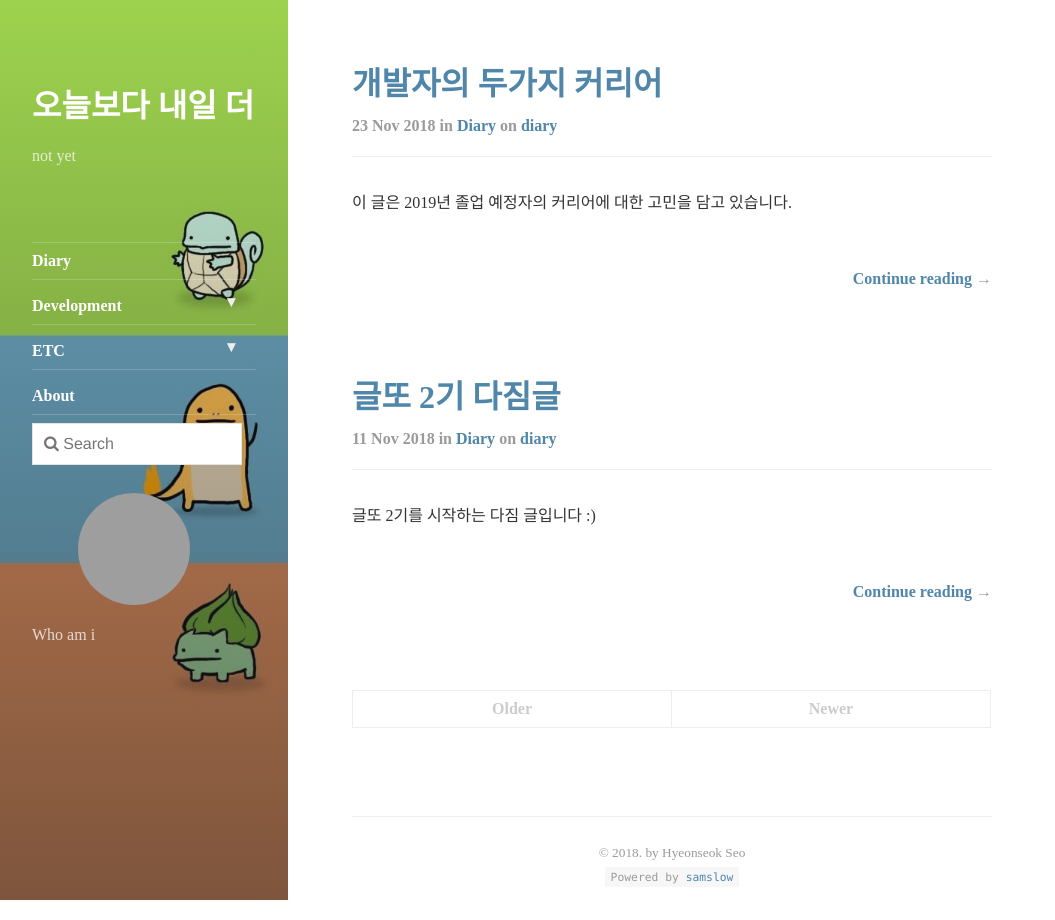
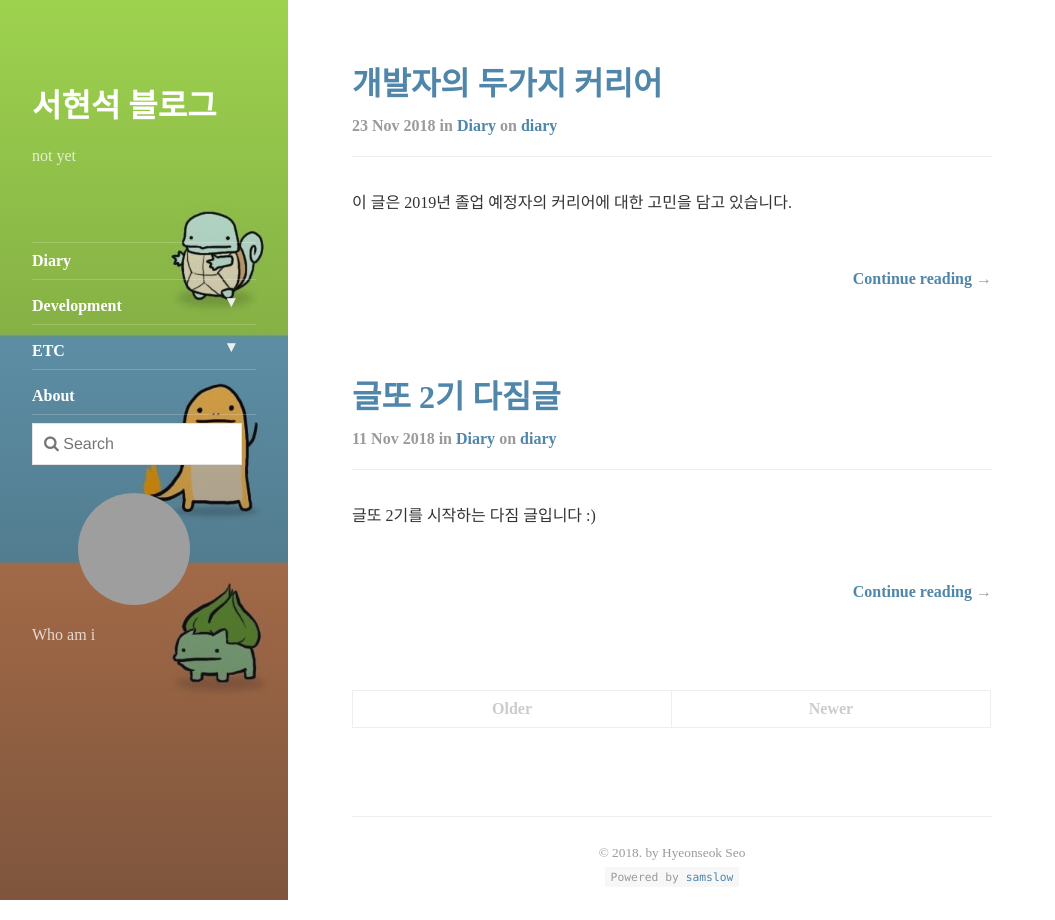
Before and after one commit to samslow/samslow.github.io, a Jekyll site: the page built from index.html, in a window 1280 px wide. Shown: the whole page, without its empty margins (0-1055 px from the left). Built offline with Jekyll 4.4.1, drawn with Linux system fonts in a browser that asks for light colours; nearby versions of some CDN libraries; the list of posts is cut into pages by our own code; grey boxes are pictures that could not be loaded.

Commit message:
Set blog title at _config.yml
Signed-off-by: samslow <shsvkdldj@likelion.org>

```diff
--- a/_config.yml
+++ b/_config.yml
@@ -2,11 +2,11 @@
 #  User configuration
 # -----------------------------------------------------------------------------
 
-title:               오늘보다 내일 더
+title:               서현석 블로그
 
 # The unique resource location of your page.
 # Set to `https://<username>.github.io` when hosting on GitHub Pages
-url:                 https://samslow.me
+url:                 https://samslow.github.io
 
 # Set to '' when hosting a blog on GitHub Pages, ie on `//<username>.github.io`
 # Set to '/<reponame>' when using the `gh-pages` branch of a repository
```
